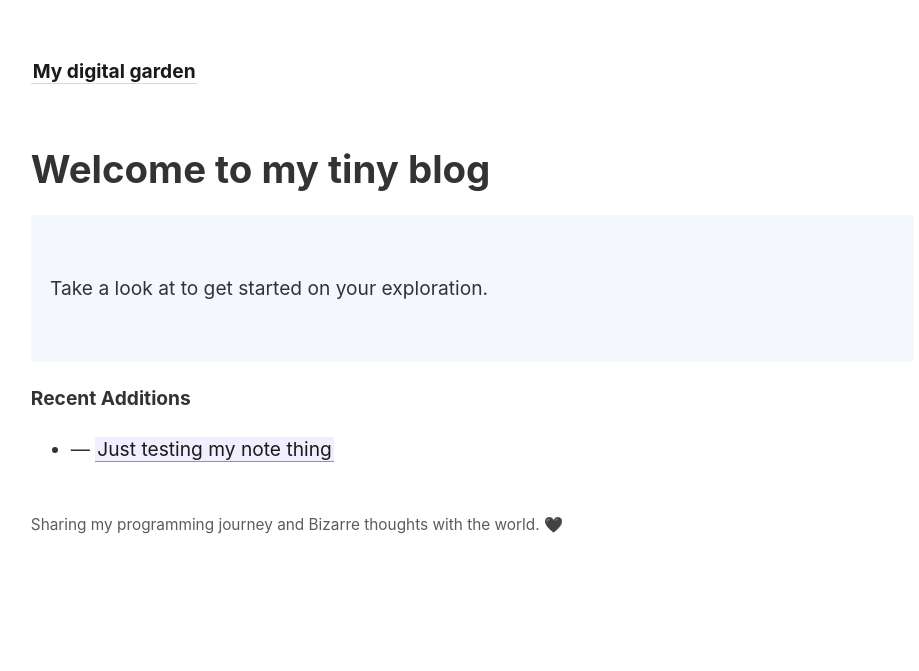
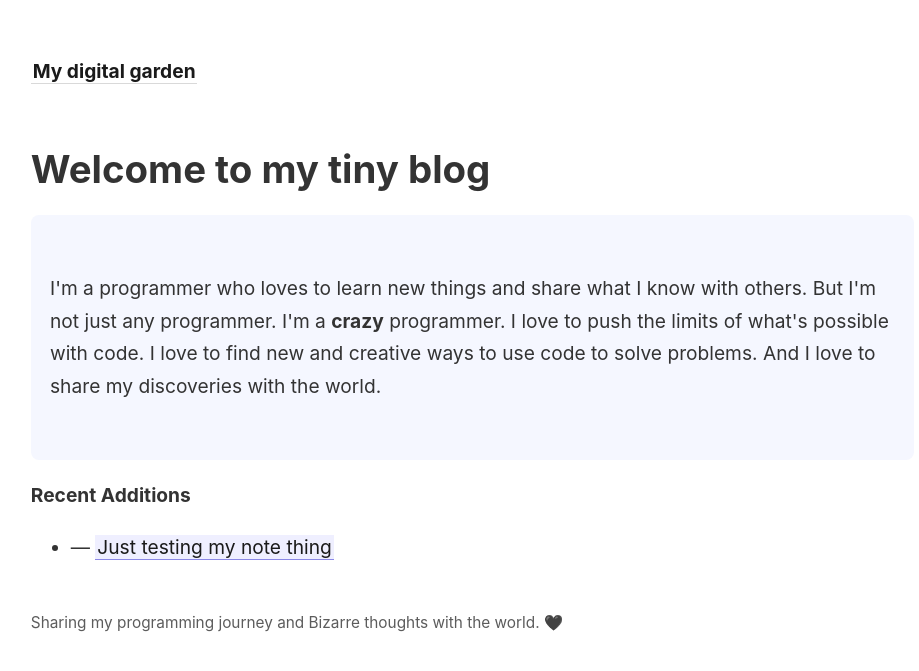
Before and after one commit to karim-ayman1/space-garden, a Jekyll site: the page built from _pages/index.md, in a window 1280 px wide. Shown: the top 671 px of the page, without its empty margins (46-965 px from the left). Built offline with Jekyll 4.4.1, drawn with Linux system fonts in a browser that asks for light colours.

Commit message:
vault backup: 2023-06-01 02:31:04

```diff
--- a/_pages/index.md
+++ b/_pages/index.md
@@ -7,8 +7,8 @@ permalink: /
 
 # Welcome to my tiny blog
 
-<p style="padding: 3em 1em; background: #f5f7ff; border-radius: 4px;">
-  Take a look at <span style="font-weight: bold"></span> to get started on your exploration.
+<p style="padding: 3em 1em; background: #f5f7ff; border-radius: 8px;">
+I'm a programmer who loves to learn new things and share what I know with others. But I'm not just any programmer. I'm a  <span style="font-weight: bold">crazy</span> programmer. I love to push the limits of what's possible with code. I love to find new and creative ways to use code to solve problems. And I love to share my discoveries with the world.
 </p>
 
 <strong>Recent Additions</strong>
--- a/_sass/_style.scss
+++ b/_sass/_style.scss
@@ -3,7 +3,7 @@ $color-text: hsl(0, 0%, 20%);
 $color-subtext: hsl(0, 0%, 30%);
 $color-border: hsl(0, 0%, 85%);
 $color-box-background: mix($color-primary, white, 4%);
-$border-radius: 4px;
+$border-radius: 8px;
 $font-family: -apple-system, BlinkMacSystemFont, Segoe UI, Helvetica, Arial,
   sans-serif, Apple Color Emoji, Segoe UI Emoji, Segoe UI Symbol;
 
@@ -130,7 +130,7 @@ nav {
 code {
   background: #f5f5f5;
   padding: 0.1em 0.2em;
-  border-radius: 4px;
+  border-radius: $border-radius;
 }
 
 .invalid-link {
```
